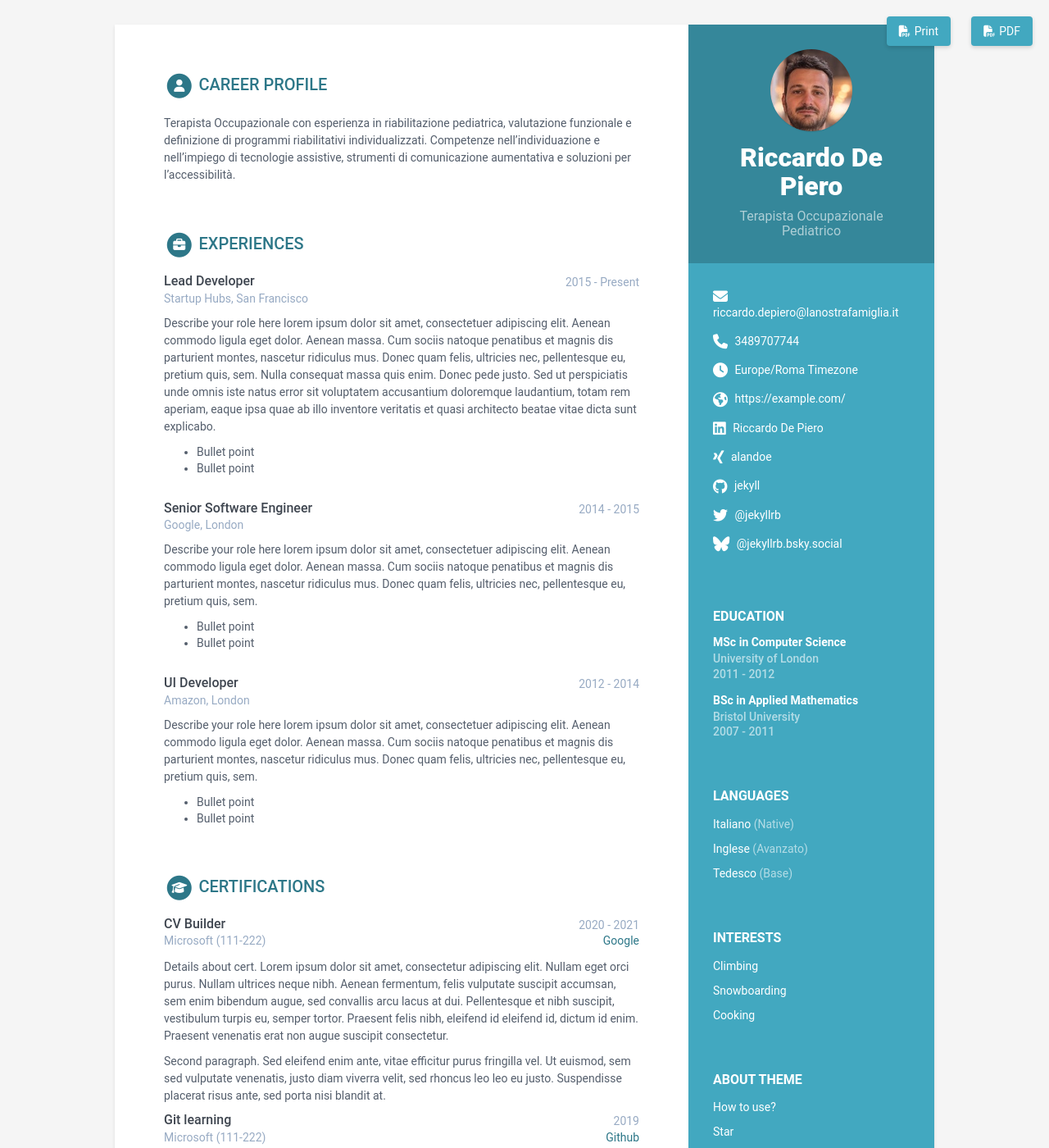
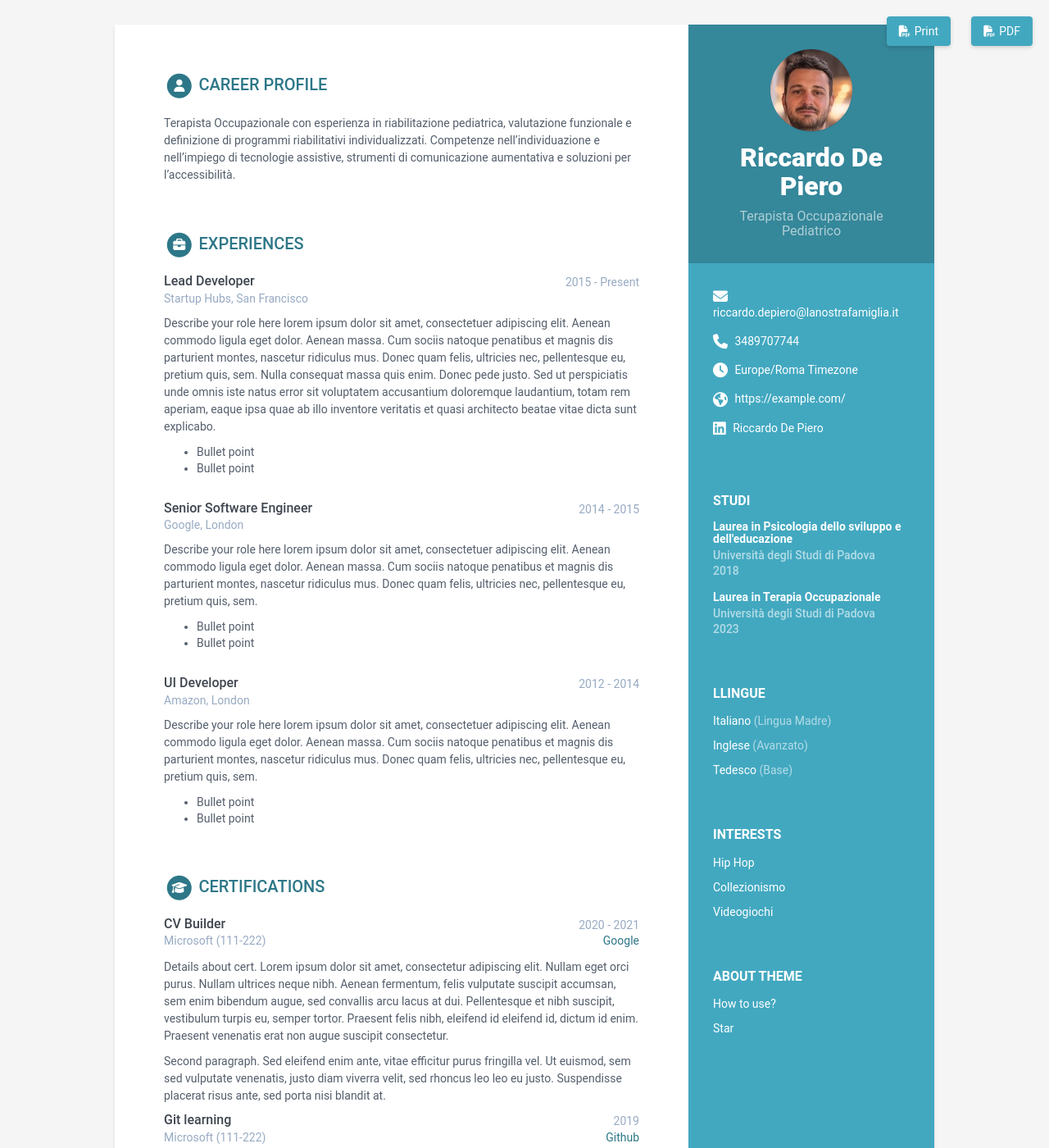
Before and after one commit to riccardodepiero/riccardodepiero.github.io, a Jekyll site: the page built from index.html, in a window 1280 px wide and 1400 px high. Shown: the whole window at 82% size. Built offline with Jekyll 4.4.1, drawn with Linux system fonts in a browser that asks for light colours.

Commit message:
Update data.yml

```diff
--- a/_data/data.yml
+++ b/_data/data.yml
@@ -19,13 +19,13 @@ sidebar:
   citizenship:
   website: https://example.com/ # Include the full website URL, including "http://" or "https://".
   linkedin: Riccardo De Piero
-  xing: alandoe
-  github: jekyll
+  xing:
+  github:
   telegram: # add your nickname without '@' sign
   gitlab:
   bitbucket:
-  bluesky: '@jekyllrb.bsky.social' # Specify your full Bluesky handle
-  twitter: '@jekyllrb'
+  bluesky:  # Specify your full Bluesky handle
+  twitter:
   stack-overflow: # Number/Username, e.g. 123456/alandoe
   codewars:
   goodreads: # Number-Username, e.g. 123456-alandoe
@@ -35,10 +35,10 @@ sidebar:
   pdf: # Add a PDF link here if you want to include a PDF custom version in your resume.
 
   languages:
-    title: Languages
+    title: LLingue
     info:
     - idiom: Italiano
-      level: Native
+      level: Lingua Madre
 
     - idiom: Inglese
       level: Avanzato
@@ -49,15 +49,15 @@ sidebar:
   interests:
     title: Interests
     info:
-    - item: Climbing
+    - item: Hip Hop
       link:
 
 
-    - item: Snowboarding
+    - item: Collezionismo
       link:
 
 
-    - item: Cooking
+    - item: Videogiochi
       link:
 
 
@@ -70,11 +70,11 @@ career-profile:
     tecnologie assistive, strumenti di comunicazione aumentativa e
     soluzioni per l'accessibilità.
 education:
-  title: Education
+  title: Studi
   info:
-  - degree: MSc in Computer Science
-    university: University of London
-    time: 2011 - 2012
+  - degree: "Laurea in Psicologia dello sviluppo e dell'educazione"
+    university: Università degli Studi di Padova
+    time: 2018
     details: |
       Describe your study here lorem ipsum dolor sit amet, consectetuer
       adipiscing elit. Aenean commodo ligula eget dolor. Aenean massa. Cum
@@ -83,9 +83,9 @@ education:
       pretium quis, sem.
         - Bullet point
         - Bullet point
-  - degree: BSc in Applied Mathematics
-    university: Bristol University
-    time: 2007 - 2011
+  - degree: Laurea in Terapia Occupazionale
+    university: Università degli Studi di Padova
+    time: 2023
     details: |
       Describe your study here lorem ipsum dolor sit amet, consectetuer
       adipiscing elit. Aenean commodo ligula eget dolor. Aenean massa. Cum
```
